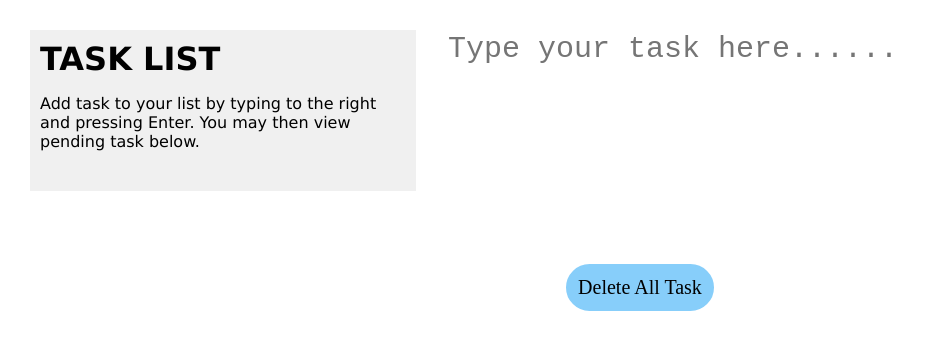
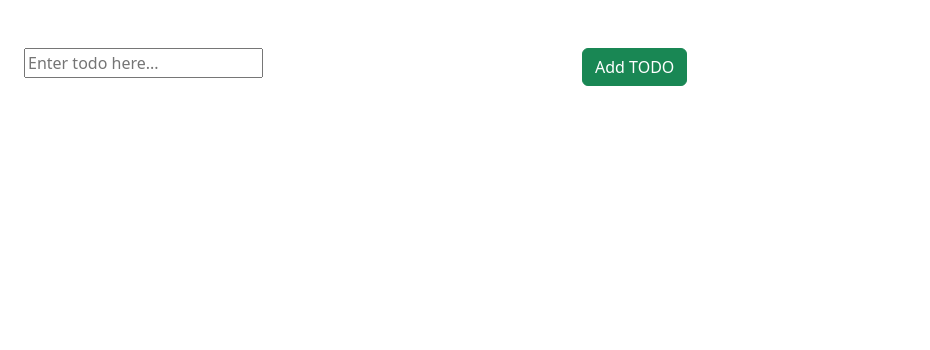
Before and after one commit to ashishgartan/To-Do-List-Storage, a plain HTML site: page index.html in a window 1280 px wide. Shown: the whole page, without its empty margins (0-930 px from the left). Drawn offline with nearby package versions, Linux system fonts and the light colour scheme.

Commit message:
Update index.html

```diff
--- a/index.html
+++ b/index.html
@@ -1,140 +1,36 @@
-<!DOCTYPE html>
+<!doctype html>
+<html lang="en">
 
 <head>
-    <style>
-        body {
-            margin: 0;
-            padding: 0;
-            box-sizing: border-box;
-        }
-
-
-        .container{
-            display: grid;
-            grid-template-columns: repeat(2, 1fr);
-            grid-gap: 50px;
-            font-family: 'Lucida Sans', 'Lucida Sans Regular', 'Lucida Grande', 'Lucida Sans Unicode', Geneva, Verdana, sans-serif;
-            margin: 30px;
-        }
-
-        #left{
-            background-color: rgb(240, 240, 240);
-            height: max-content;
-            width: 100%;
-            padding: 10px 10px;
-        }
-
-        #right{
-            height: max-content;
-            width: 100%;
-            color: gray;
-        }
-
-        .task_list_heading {
-            margin: 0;
-        }
-
-        .description {
-            margin-bottom: 30px;
-        }
-
-        #textarea{
-            display: flex;
-            width: 100vh;
-            height: 200px;
-            resize: none;
-            border: none;
-            font-size: 30px;
-            outline: none;
-        }
-
-        .task {
-            margin-top: 15px;
-            margin-bottom: 10px;
-        }
-
-        .task-container{
-            display: grid;
-            grid-template-columns: 70% 5% 5% 5%;
-            grid-gap: 30px;
-            margin-top: 10px;
-        }
-
-        .checkbox {
-            margin-top: 12px;
-        }
-
-        .checkbox:hover {
-            cursor: pointer;
-        }
-
-        .edit-icon {
-            background-image: url("/edit-icon.jpeg");
-            background-size: contain;
-            background-position: center;
-            height: 25px;
-            width: 25px;
-            margin-top: 12px;
-            margin-left: 4px;
-            cursor: pointer;
-        }
-
-
-        .deleteBtn {
-            height: 25px;
-            width: 25px;
-            margin-top: 12px;
-        }
-
-        .deleteBtn:hover {
-            cursor: pointer;
-        }
-
-        #deleteAll {
-            display: flex;
-            justify-content: center;
-            align-items: center;
-            margin-bottom: 20px;
-        }
-
-        #deleteAll a {
-            font-size: 20px;
-            text-decoration: none;
-            background-color: lightskyblue;
-            border: 2px solid lightskyblue;
-            padding: 10px;
-            border-radius: 30px;
-            color: rgb(0, 0, 0);
-        }
-
-        #deleteAll a:hover {
-            cursor: pointer;
-            color: white;
-        }
-    </style>
+    <meta charset="utf-8">
+    <meta name="viewport" content="width=device-width, initial-scale=1">
+    <title>Bootstrap demo</title>
+    <link href="https://cdn.jsdelivr.net/npm/bootstrap@5.3.2/dist/css/bootstrap.min.css" rel="stylesheet"
+        integrity="sha384-T3c6CoIi6uLrA9TneNEoa7RxnatzjcDSCmG1MXxSR1GAsXEV/Dwwykc2MPK8M2HN" crossorigin="anonymous">
+    <link rel="stylesheet" href="https://cdnjs.cloudflare.com/ajax/libs/font-awesome/6.5.1/css/all.min.css"
+        integrity="sha512-DTOQO9RWCH3ppGqcWaEA1BIZOC6xxalwEsw9c2QQeAIftl+Vegovlnee1c9QX4TctnWMn13TZye+giMm8e2LwA=="
+        crossorigin="anonymous" referrerpolicy="no-referrer" />
 </head>
 
 <body>
+    <div class="container-fluid py-5">
+        <div class="container row ">
+            <div class="col-md-6">
+                <input type="text" placeholder="Enter todo here..." id="username">
+            </div>
+            <div class="col-md-6">
+                <button type="submit" class="btn btn-success mb-3" id="addUser">Add TODO</button>
+            </div>
 
-    <div class="container">
-        <div id="left">
-            <h1 class="task_list_heading">TASK LIST</h1>
-
-            <p class="description">
-                Add task to your list by typing to the right and pressing Enter. You may then view pending task below.
-            </p>
-
+            <div class="display" id="records">
+            </div>
         </div>
 
-        <div id="right">
-            <textarea type="text" id="textarea" placeholder="Type your task here......"></textarea>
-        </div>
-    </div>
-    <div id="deleteAll">
-        <a href="#">Delete All Task</a>
-    </div>
 
-    <script src="To-Do-List.js"></script>
+        <script src="https://cdn.jsdelivr.net/npm/bootstrap@5.3.2/dist/js/bootstrap.bundle.min.js"
+            integrity="sha384-C6RzsynM9kWDrMNeT87bh95OGNyZPhcTNXj1NW7RuBCsyN/o0jlpcV8Qyq46cDfL"
+            crossorigin="anonymous"></script>
+        <script src="./index2.js"></script>
 </body>
 
 </html>
```
